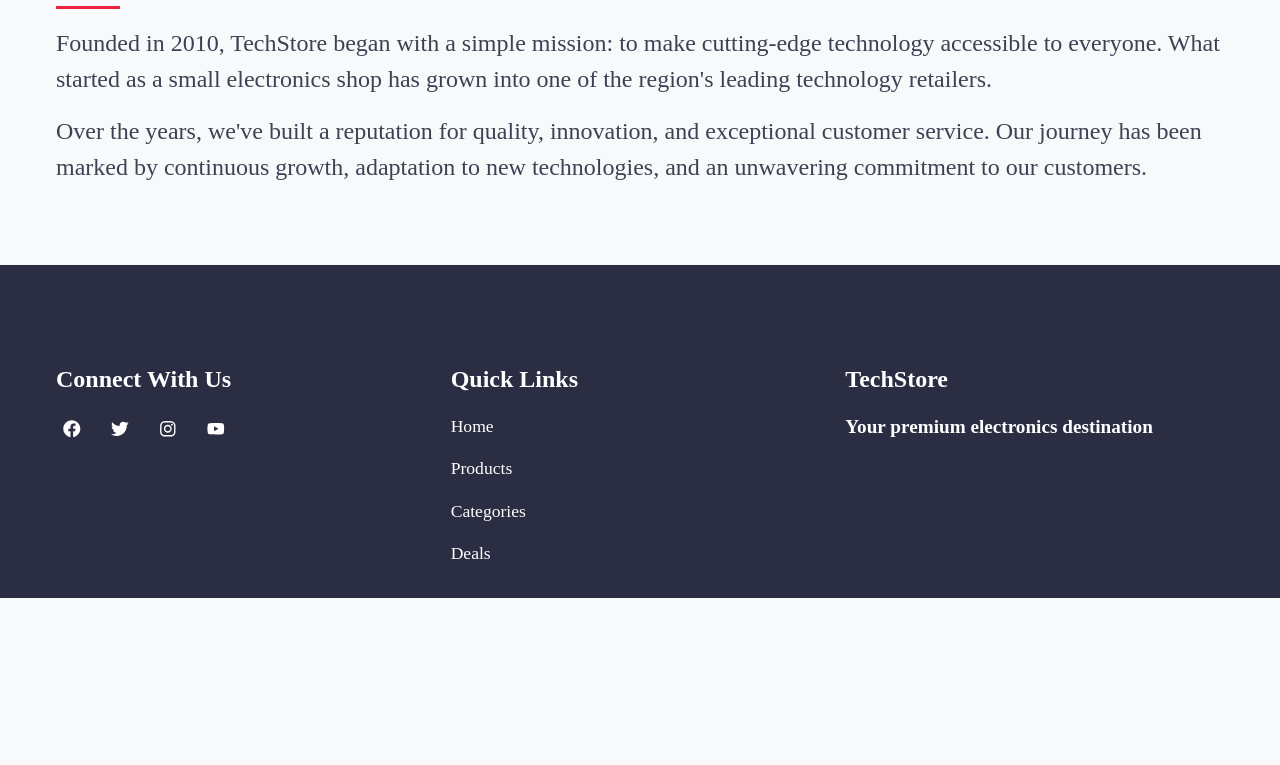
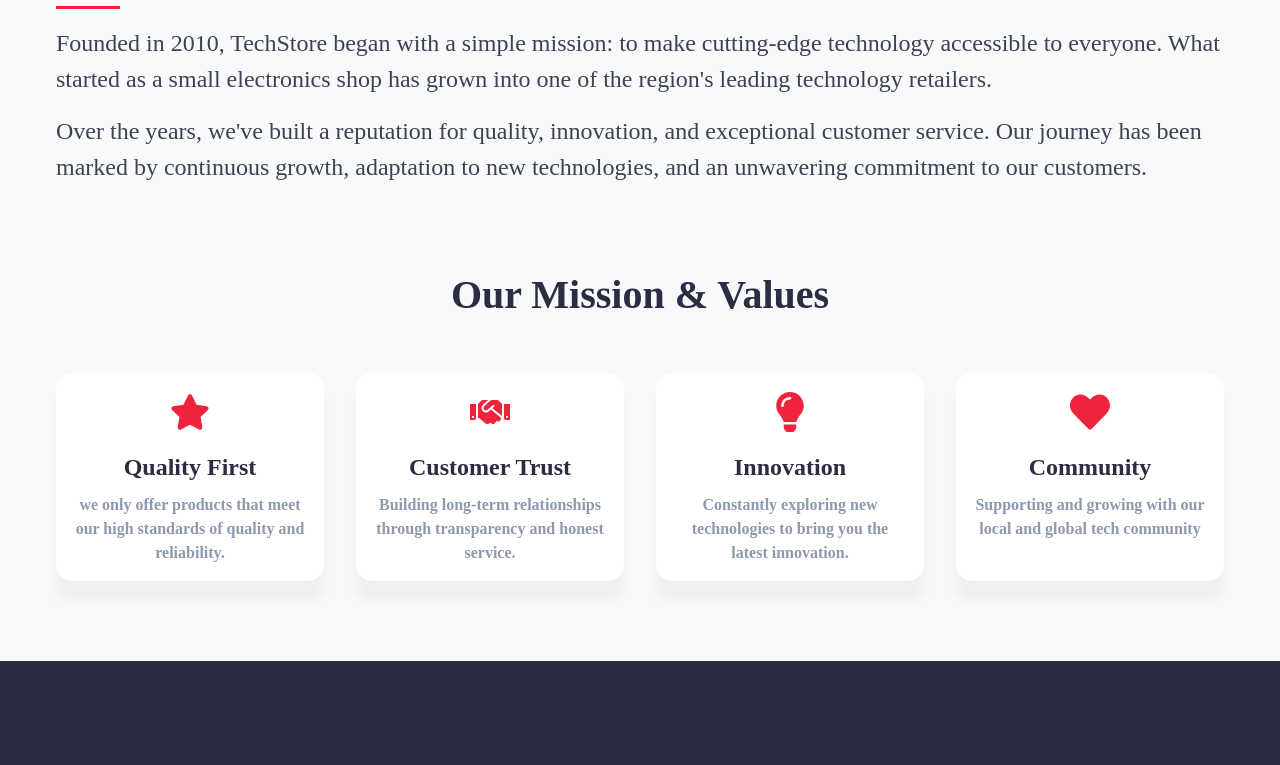
Before and after one commit to mohammadmehdidalvandii/techstore-front-end, a React (Vite) app: page /About in a window 1280 px wide. Shown: the part 432-1197 px from the top of the page. Before the commit the page ends 1030 px from the top, so only its background shows below. Built offline with nearby package versions, Linux system fonts and the light colour scheme.

Commit message:
create section mission for about-page

```diff
--- /dev/null
+++ b/src/components/template/about/Mission/Mission.css
@@ -0,0 +1,42 @@
+.mission{
+    display: block;
+    width: 100%;
+    margin-bottom: 5rem;
+}
+.mission .mission_title{
+    display: block;
+    font-family: var(--font-rubikBlack);
+    font-size: 2.5rem;
+    text-align: center;
+}
+.mission .mission_grid{
+    display: grid;
+    grid-template-columns: repeat(auto-fit , minmax(150px ,1fr));
+    gap: 2rem;
+    margin-top: 3rem;
+}
+.mission_grid .mission_card{
+    display: block;
+    width: 100%;
+    padding: 1rem;
+    background-color: var(--white);
+    box-shadow: 0 20px 10px #efefef;
+    text-align: center;
+    border-radius: 1rem;
+}
+.mission_card .icon{
+    font-size: 2.5rem;
+    color: var(--secondary-color);
+}
+.mission_card .title{
+    display: block;
+    font-family: var(--font-rubikBold);
+    font-size: 1.5rem;
+}
+.mission_card .text{
+    display: block;
+    font-size: 1rem;
+    font-weight: 700;
+    color: var(--gray);
+    margin-top: 0.5rem;
+}
--- /dev/null
+++ b/src/components/template/about/Mission/Mission.tsx
@@ -0,0 +1,37 @@
+import React from 'react'
+import './Mission.css';
+import { FaHandshake, FaHeart, FaLightbulb, FaStar } from 'react-icons/fa';
+
+const Mission:React.FC = ()=>{
+  return (
+    <section className="mission">
+        <div className="container">
+                <h2 className="mission_title">Our Mission & Values</h2>
+            <div className="mission_grid">
+                <div className="mission_card">
+                    <span className="icon"><FaStar/></span>
+                    <h3 className="title">Quality First</h3>
+                    <p className="text">we only offer products that meet our high standards of quality and reliability.</p>
+                </div>
+                <div className="mission_card">
+                    <span className="icon"><FaHandshake/></span>
+                    <h3 className="title">Customer Trust</h3>
+                    <p className="text">Building long-term relationships through transparency and honest service.</p>
+                </div>
+                <div className="mission_card">
+                    <span className="icon"><FaLightbulb/></span>
+                    <h3 className="title">Innovation</h3>
+                    <p className="text">Constantly exploring new technologies to bring you the latest innovation.</p>
+                </div>
+                <div className="mission_card">
+                    <span className="icon"><FaHeart/></span>
+                    <h3 className="title">Community</h3>
+                    <p className="text">Supporting and growing with our local and global tech community</p>
+                </div>
+            </div>
+        </div>
+    </section>
+  )
+}
+
+export default Mission
--- a/src/page/About/About.tsx
+++ b/src/page/About/About.tsx
@@ -1,6 +1,7 @@
 import Breadcrumb from '@components/module/Breadcrumb/Breadcrumb'
 import Footer from '@components/module/Footer/Footer'
 import Navbar from '@components/module/Navbar/Navbar'
+import Mission from '@components/template/about/Mission/Mission'
 import Story from '@components/template/about/Story/Story'
 import React from 'react'
 
@@ -10,6 +11,7 @@
     <Navbar/>
     <Breadcrumb title='About TechStore' text='Your Trusted Electronics Partner Since 2010'/>
     <Story/>
+    <Mission/>
     <Footer/>
     </>
   )
```
